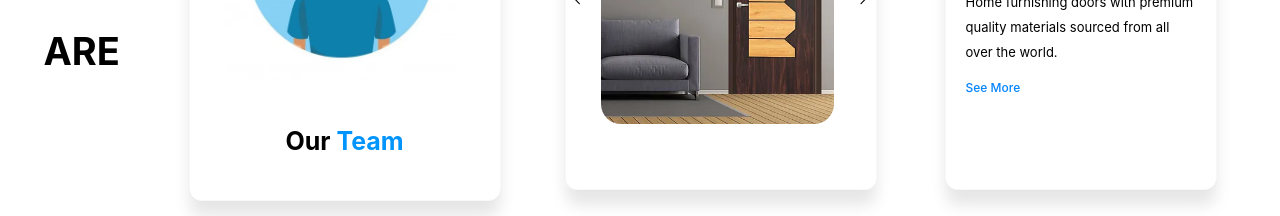
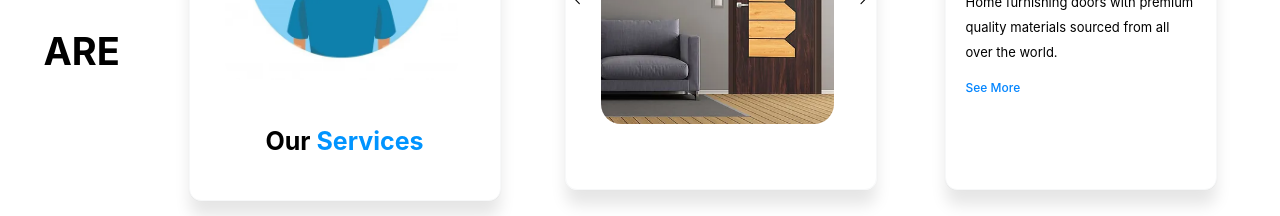
Before and after one commit to shivaprasadmakela/integrated-door, a React (Create React App) app: page / in a window 1280 px wide. Shown: the part 1900-2116 px from the top of the page. Built offline with nearby package versions, Linux system fonts and the light colour scheme.

Commit message:
made some changes

```diff
--- a/src/LandingPage/OurGallery/ourGallery.css
+++ b/src/LandingPage/OurGallery/ourGallery.css
@@ -162,7 +162,7 @@
   font-weight: 700;
   font-size: 18px;
   margin-top: -5px;
-  z-index: 10;
+  z-index: 5;
 }
 
 .card-txt {
@@ -171,6 +171,7 @@
   margin-top: 5px !important;
   color: #FFF !important;
   font-size: medium !important;
+
 }
 
 .card-btn {
--- a/src/LandingPage/TopSection/topCards.tsx
+++ b/src/LandingPage/TopSection/topCards.tsx
@@ -51,7 +51,7 @@ function TopCards() {
               <Carousel images={profileImage} />
               <h1 className="mainTextHeading">
                 Our
-                <span className="mainTextHeading mainTextSpan"> Team</span>
+                <span className="mainTextHeading mainTextSpan"> Services</span>
               </h1>
             </div>
           </div>
--- a/src/LandingPage/TopSection/topSection.css
+++ b/src/LandingPage/TopSection/topSection.css
@@ -11,7 +11,7 @@
   justify-content: space-between;
   padding: 0px 200px 0px 200px;
   position: fixed;
-  z-index: 6;
+  z-index: 15;
 }
 
 .count-up {
--- a/src/LandingPage/teamMembers/teamMember.css
+++ b/src/LandingPage/teamMembers/teamMember.css
@@ -66,7 +66,7 @@
     font-size: 17px;
     color: #4C5656;
     margin-top: 30px;
-    z-index: 1000;
+    z-index: 10;
     transition: color 0.3s ease-out;
 }
 
```
